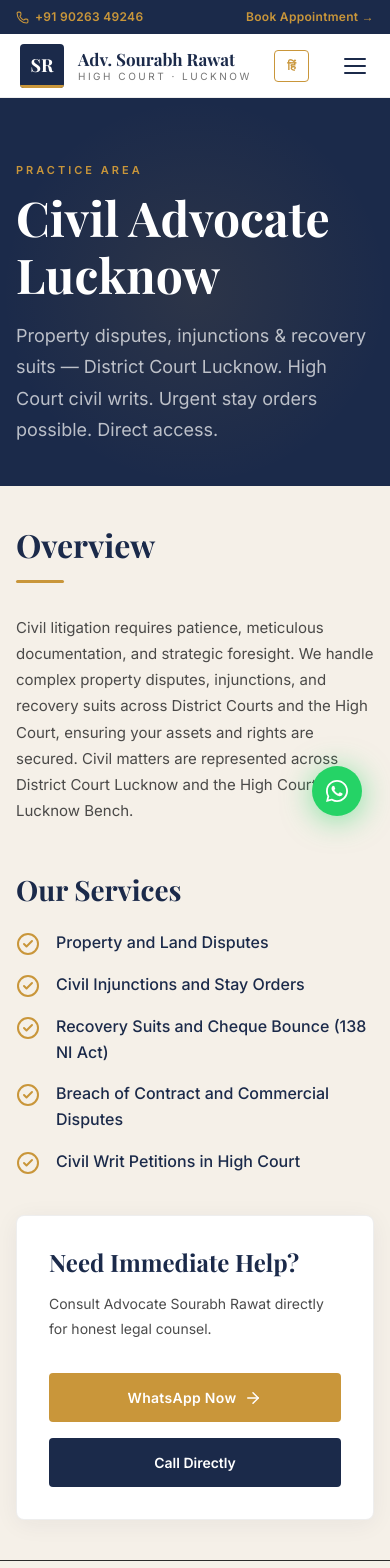
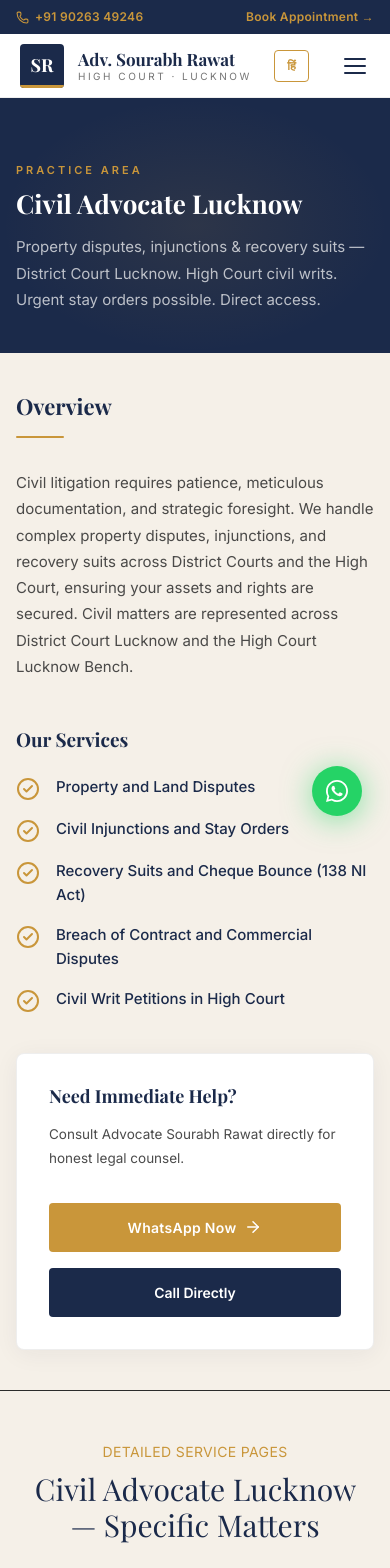
Before and after one commit to sourabh9506-afk/advocate-sourabh-rawat, a Next.js app: page /en/practice-areas/civil-law in a window 390 px wide. Shown: the top 1568 px of the page. Built offline with nearby package versions, Linux system fonts and the light colour scheme.

Commit message:
Update pages and global styles

```diff
--- a/src/app/[locale]/guides/[slug]/page.tsx
+++ b/src/app/[locale]/guides/[slug]/page.tsx
@@ -123,7 +123,7 @@ export default async function GuidePage({ params }: { params: Promise<{ locale:
               <span className="text-white/80">{guide.h1}</span>
             </div>
             <p className="sec-label">Legal Guide</p>
-            <h1 className="sec-title" style={{ color: 'var(--white)', fontSize: '48px', marginBottom: '16px' }}>{guide.h1}</h1>
+            <h1 className="sec-title subpage-h1" style={{ color: 'var(--white)', marginBottom: '16px' }}>{guide.h1}</h1>
             <p className="text-sm text-white/60">
               Last reviewed: {guide.updated} · Reviewed by {guide.reviewedBy}, Advocate, High Court Lucknow Bench
             </p>
@@ -160,7 +160,7 @@ export default async function GuidePage({ params }: { params: Promise<{ locale:
             <div className="practice-area-sidebar-card">
               {toc.length > 0 && (
                 <div className="mb-8">
-                  <h3 className="sec-title" style={{ fontSize: '18px', marginBottom: '12px' }}>In This Guide</h3>
+                  <h3 className="sec-title card-label" style={{ marginBottom: '12px' }}>In This Guide</h3>
                   <nav className="flex flex-col gap-2">
                     {toc.map((item) => (
                       <a
@@ -175,8 +175,8 @@ export default async function GuidePage({ params }: { params: Promise<{ locale:
                 </div>
               )}
               <div className="border-t border-dark/10 pt-6">
-                <h3 className="sec-title" style={{ fontSize: '20px', marginBottom: '12px' }}>Need Help With This?</h3>
-                <p className="sec-sub" style={{ marginBottom: '20px', fontSize: '14px' }}>
+                <h3 className="sec-title card-h3-sm" style={{ marginBottom: '12px' }}>Need Help With This?</h3>
+                <p className="sec-sub card-text" style={{ marginBottom: '20px' }}>
                   Direct consultation with Advocate Sourabh Rawat.
                 </p>
                 <Link href="/contact" className="btn-gold w-full justify-center mb-4">
--- a/src/app/[locale]/locations/[slug]/page.tsx
+++ b/src/app/[locale]/locations/[slug]/page.tsx
@@ -115,8 +115,8 @@ export default async function LocationPage({ params }: { params: Promise<{ local
               <span className="text-white/80">{content.h1}</span>
             </div>
             <p className="sec-label">{location.kind === 'chamber' ? 'Chamber' : 'Court'}</p>
-            <h1 className="sec-title" style={{ color: 'var(--white)', fontSize: '40px', marginBottom: '16px' }}>{content.h1}</h1>
-            <p className="sec-sub" style={{ color: 'rgba(255,255,255,0.7)', fontSize: '18px', maxWidth: '760px' }}>{content.intro}</p>
+            <h1 className="sec-title subpage-h1-sm" style={{ color: 'var(--white)', marginBottom: '16px' }}>{content.h1}</h1>
+            <p className="sec-sub subpage-lede" style={{ color: 'rgba(255,255,255,0.7)', maxWidth: '760px' }}>{content.intro}</p>
           </ScrollReveal>
         </div>
       </div>
--- a/src/app/[locale]/practice-areas/[area]/page.tsx
+++ b/src/app/[locale]/practice-areas/[area]/page.tsx
@@ -150,8 +150,8 @@ export default async function PracticeAreaPage({ params }: { params: Promise<{ l
         <div style={{ maxWidth: '1280px', margin: '0 auto', position: 'relative', zIndex: 10 }}>
           <ScrollReveal>
             <p className="sec-label">Practice Area</p>
-            <h1 className="sec-title" style={{ color: 'var(--white)', fontSize: '48px', marginBottom: '16px' }}>{heading}</h1>
-            <p className="sec-sub" style={{ color: 'rgba(255,255,255,0.7)', fontSize: '18px', maxWidth: '700px' }}>{t('desc')}</p>
+            <h1 className="sec-title subpage-h1" style={{ color: 'var(--white)', marginBottom: '16px' }}>{heading}</h1>
+            <p className="sec-sub subpage-lede" style={{ color: 'rgba(255,255,255,0.7)', maxWidth: '700px' }}>{t('desc')}</p>
           </ScrollReveal>
         </div>
       </div>
@@ -160,18 +160,18 @@ export default async function PracticeAreaPage({ params }: { params: Promise<{ l
         <div className="practice-area-grid">
           <div>
             <ScrollReveal>
-              <h2 className="sec-title" style={{ fontSize: '32px', marginBottom: '16px' }}>Overview</h2>
+              <h2 className="sec-title body-h2" style={{ marginBottom: '16px' }}>Overview</h2>
               <div className="sec-line" style={{ margin: '0 0 32px 0' }}></div>
               <p className="sec-sub" style={{ maxWidth: 'none', marginBottom: '48px', color: 'var(--dark-70)' }}>
                 {t('content')}
               </p>
 
-              <h3 className="sec-title" style={{ fontSize: '28px', marginBottom: '24px' }}>Our Services</h3>
+              <h3 className="sec-title body-h3" style={{ marginBottom: '24px' }}>Our Services</h3>
               <div style={{ display: 'flex', flexDirection: 'column', gap: '16px' }}>
                 {services.map((service, idx) => (
                   <div key={idx} style={{ display: 'flex', alignItems: 'flex-start', gap: '16px' }}>
                     <CheckCircle2 size={24} color="var(--gold)" style={{ flexShrink: 0, marginTop: '2px' }} />
-                    <span style={{ fontSize: '16px', color: 'var(--navy)', lineHeight: 1.6, fontWeight: 500 }}>{service}</span>
+                    <span className="list-item-txt" style={{ color: 'var(--navy)', lineHeight: 1.6, fontWeight: 500 }}>{service}</span>
                   </div>
                 ))}
               </div>
@@ -180,8 +180,8 @@ export default async function PracticeAreaPage({ params }: { params: Promise<{ l
 
           <ScrollReveal delay={0.2}>
             <div className="practice-area-sidebar-card">
-              <h3 className="sec-title" style={{ fontSize: '24px', marginBottom: '16px' }}>Need Immediate Help?</h3>
-              <p className="sec-sub" style={{ marginBottom: '32px', fontSize: '14px' }}>
+              <h3 className="sec-title card-h3" style={{ marginBottom: '16px' }}>Need Immediate Help?</h3>
+              <p className="sec-sub card-text" style={{ marginBottom: '32px' }}>
                 Consult Advocate Sourabh Rawat directly for honest legal counsel.
               </p>
               <a href={waLink} target="_blank" rel="noreferrer" className="btn-gold w-full justify-center mb-4">
--- a/src/app/[locale]/services/[slug]/page.tsx
+++ b/src/app/[locale]/services/[slug]/page.tsx
@@ -103,8 +103,8 @@ export default async function ServicePage({ params }: { params: Promise<{ locale
               <span className="text-white/80">{service.h1}</span>
             </div>
             <p className="sec-label">Service</p>
-            <h1 className="sec-title" style={{ color: 'var(--white)', fontSize: '48px', marginBottom: '16px' }}>{service.h1}</h1>
-            <p className="sec-sub" style={{ color: 'rgba(255,255,255,0.7)', fontSize: '18px', maxWidth: '700px' }}>{service.description}</p>
+            <h1 className="sec-title subpage-h1" style={{ color: 'var(--white)', marginBottom: '16px' }}>{service.h1}</h1>
+            <p className="sec-sub subpage-lede" style={{ color: 'rgba(255,255,255,0.7)', maxWidth: '700px' }}>{service.description}</p>
           </ScrollReveal>
         </div>
       </div>
@@ -127,8 +127,8 @@ export default async function ServicePage({ params }: { params: Promise<{ locale
 
           <ScrollReveal delay={0.2}>
             <div className="practice-area-sidebar-card">
-              <h3 className="sec-title" style={{ fontSize: '24px', marginBottom: '16px' }}>Consult on This Matter</h3>
-              <p className="sec-sub" style={{ marginBottom: '32px', fontSize: '14px' }}>
+              <h3 className="sec-title card-h3" style={{ marginBottom: '16px' }}>Consult on This Matter</h3>
+              <p className="sec-sub card-text" style={{ marginBottom: '32px' }}>
                 Direct consultation with Advocate Sourabh Rawat. Fee discussed transparently before engagement.
               </p>
               <a href={waLink} target="_blank" rel="noreferrer" className="btn-gold w-full justify-center mb-4">
--- a/src/app/globals.css
+++ b/src/app/globals.css
@@ -510,7 +510,9 @@ footer{background:var(--navy);color:rgba(255,255,255,0.6);padding:56px 48px 32px
 .team-principal-content .team-name{font-family:var(--font-serif),serif;font-size:32px;font-weight:700;color:var(--navy);margin-bottom:8px}
 .team-principal-content .team-role{font-size:14px;color:var(--gold);text-transform:uppercase;letter-spacing:1px;font-weight:700;margin-bottom:20px}
 .team-principal-content .team-desc{font-size:16px;color:var(--dark-45);line-height:1.7}
-@media (max-width: 768px) {
+/* Aligned to the site-wide 900px collapse point — at 768px the two team
+   cards stayed side-by-side while every other grid had already stacked. */
+@media (max-width: 900px) {
   #team{padding:64px 24px 0 24px}
   .team-grid{grid-template-columns:1fr}
   .team-principal{padding:28px; max-width:100%}
@@ -525,6 +527,23 @@ footer{background:var(--navy);color:rgba(255,255,255,0.6);padding:56px 48px 32px
 
 /* ─── SUB-PAGE HERO (default desktop padding — overridden in media queries above) ─── */
 .subpage-hero { padding: 120px 48px 80px 48px; }
+
+/* ─── FLUID TYPE SCALE ───────────────────────────────────────────────
+   Used by the dynamic templates (services / guides / practice-areas /
+   locations). These replace hardcoded inline `fontSize` values, which
+   won a specificity fight against the media queries above and left
+   sub-page headings at desktop size on phones.
+   Always set these via className — never inline — or the bug returns. */
+.subpage-h1    { font-size: clamp(26px, 6vw, 48px); line-height: 1.15; }
+.subpage-h1-sm { font-size: clamp(24px, 5.2vw, 40px); line-height: 1.15; }
+.subpage-lede  { font-size: clamp(15px, 2.2vw, 18px); }
+.body-h2       { font-size: clamp(22px, 4vw, 32px); }
+.body-h3       { font-size: clamp(19px, 3.2vw, 28px); }
+.card-h3       { font-size: clamp(18px, 2.6vw, 24px); }
+.card-h3-sm    { font-size: clamp(16px, 2.2vw, 20px); }
+.card-label    { font-size: clamp(15px, 2vw, 18px); }
+.card-text     { font-size: clamp(13.5px, 1.8vw, 14px); }
+.list-item-txt { font-size: clamp(15px, 2vw, 16px); }
 
 /* ─── PRACTICE AREA PAGE ─── */
 .practice-area-body { padding: 96px 48px; }
```
